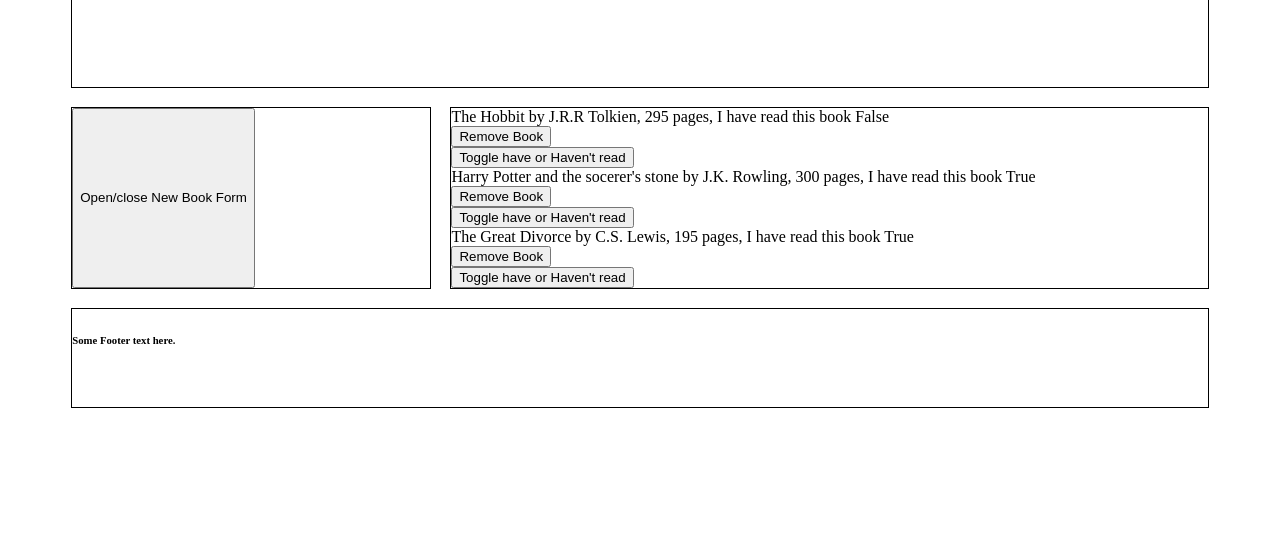
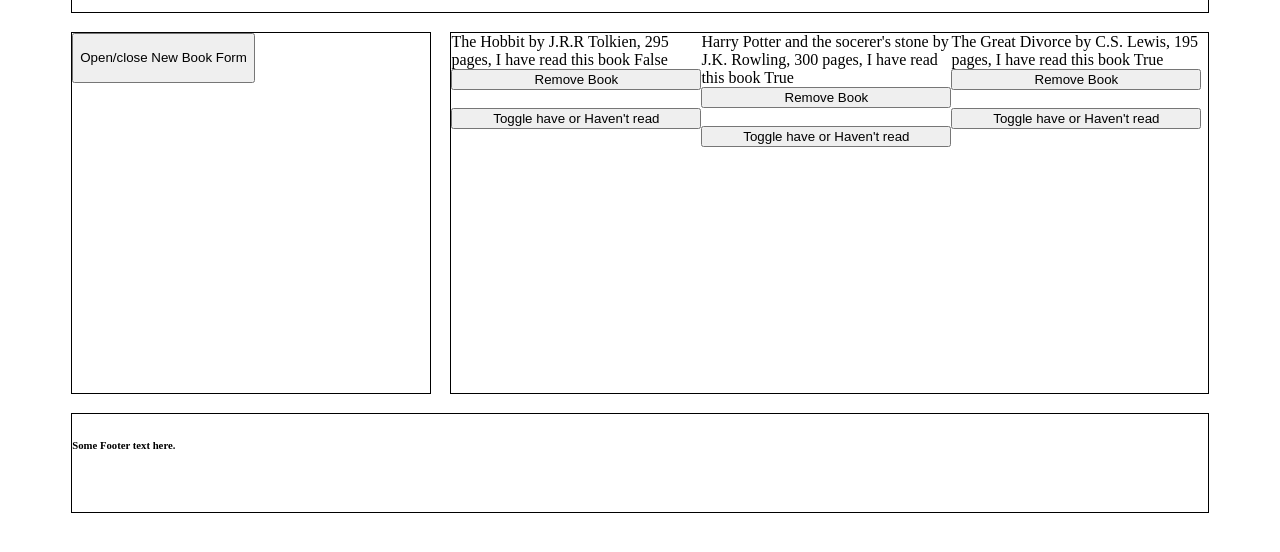
Before and after one commit to jl232367/bookObjectProj, a plain HTML site: page bookobjectproj.html in a window 1280 px wide. Shown: the part 70-622 px from the top of the page. Drawn offline with Linux system fonts and the light colour scheme.

Commit message:
dymensions of the books laid out.

```diff
--- a/book.css
+++ b/book.css
@@ -1,6 +1,6 @@
 .container {
     display: grid;
-    grid-template-rows: minmax(100px, 150px) auto 100px;
+    grid-template-rows: minmax(50px, 75px) auto 100px;
     grid-template-columns: repeat(6, 1fr);
     height: 100%;
     width: 90%;
@@ -27,6 +27,18 @@
     grid-area: 2/3/3/7;
     border: 1px solid black;
     margin: 2.5% 0;
+    display: flex;
+    flex-wrap: wrap;
+}
+.eachBook {
+    width: 250px;
+    height: 360px;
+    display: flex;
+    flex-flow: column;
+    flex-wrap: wrap;
+}
+.addNewBook {
+    max-height: 50px;
 }
 #addNewBookForm form {
     display: flex;
--- a/bookObjectProj.js
+++ b/bookObjectProj.js
@@ -71,10 +71,13 @@
     const removeButton = document.createElement("button")
     const readOnOff = document.createElement("button")
     const brk = document.createElement("br");
+    eachBook.setAttribute('class', "eachBook");
+    eachBook.setAttribute('id', myLibrary[i].title + i);
+    eachBook.innerText = myLibrary[i].bookInfo();
     bookList.appendChild(eachBook);
-    bookList.appendChild(removeButton);
-    bookList.appendChild(brk);
-    bookList.appendChild(readOnOff);
+    eachBook.appendChild(removeButton);
+    eachBook.appendChild(brk);
+    eachBook.appendChild(readOnOff);
     removeButton.setAttribute("class", "removeButton");
     removeButton.setAttribute('id',  i);
     removeButton.dataset.rIndexNum = i;
@@ -104,9 +107,8 @@
 
         */
 
-    eachBook.setAttribute('class', "eachBook");
-    eachBook.setAttribute('id', myLibrary[i].title + i);
-    eachBook.innerHTML = myLibrary[i].bookInfo();
+
+
     removeButton.innerHTML = "Remove Book";
     readOnOff.innerHTML = "Toggle have or Haven't read";
 }
```
